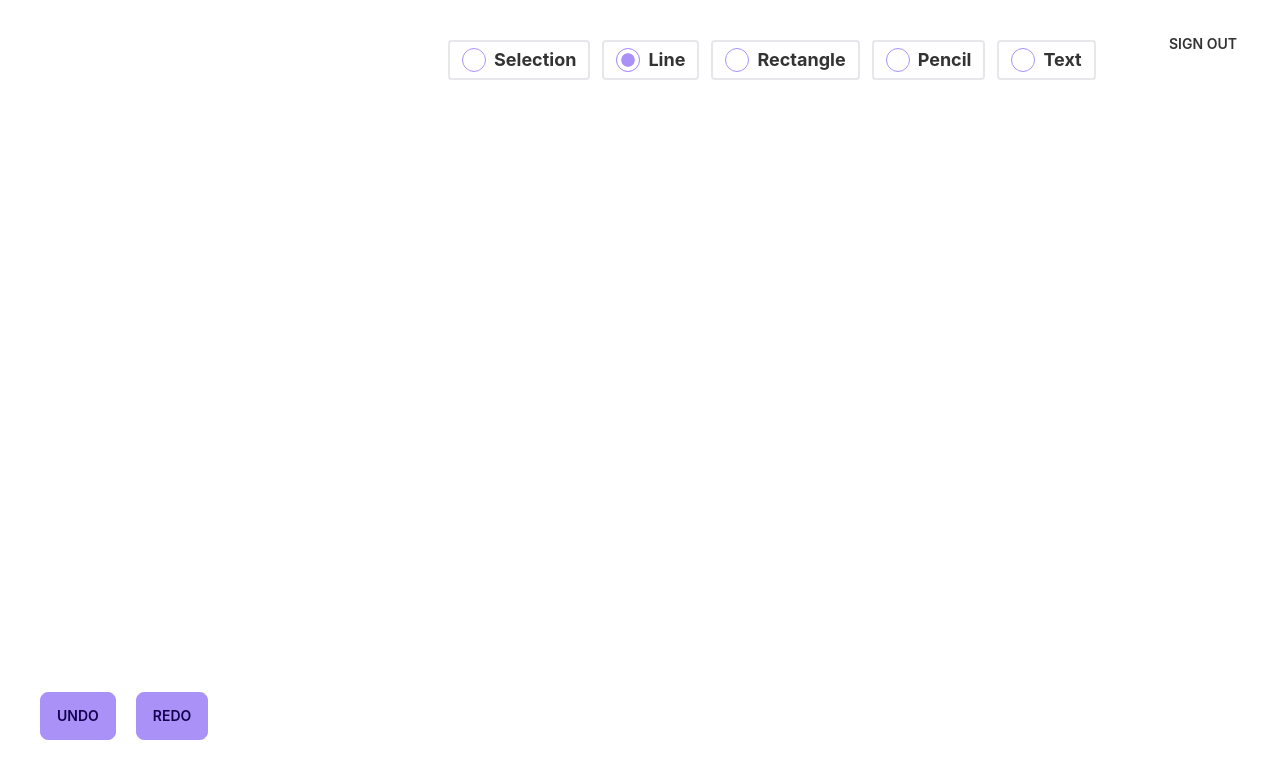
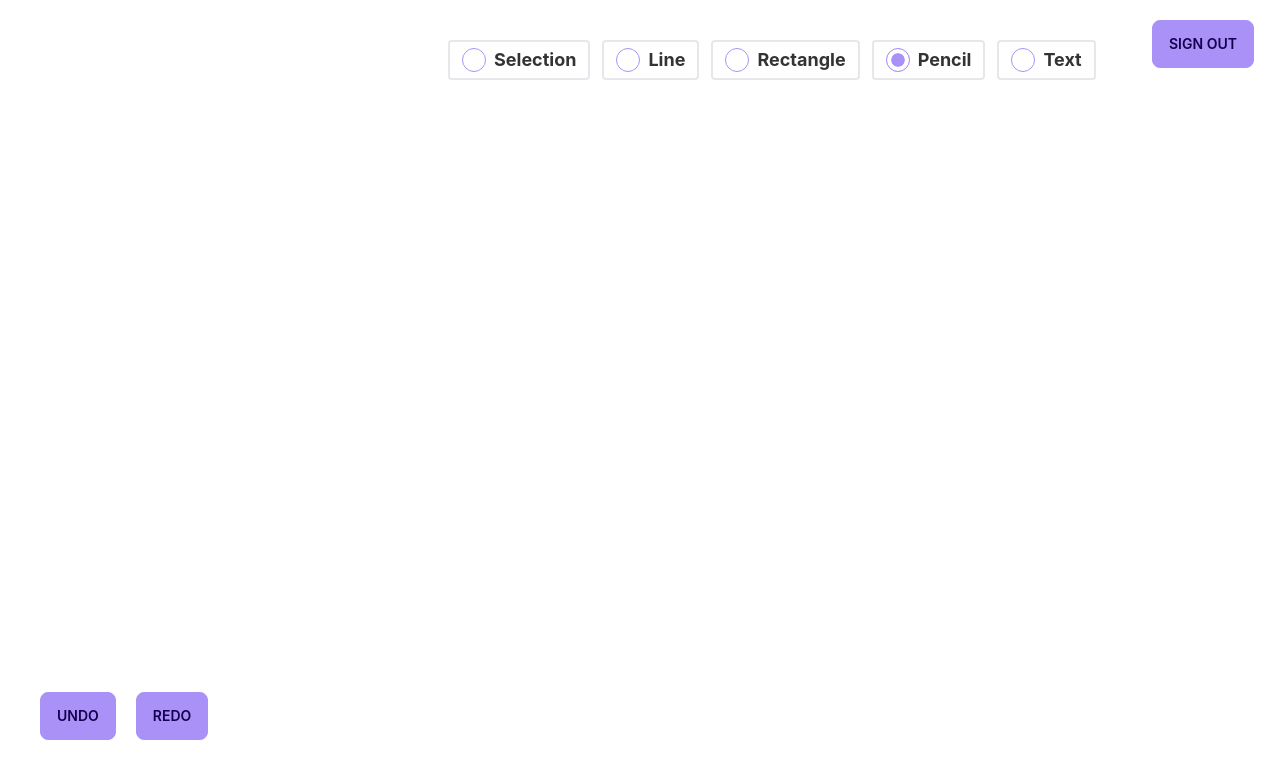
Before and after one commit to rakibul-wdp/artboard-design-application, a React (Create React App) app: page / in a window 1280 px wide. Shown: the top 778 px of the page. Built offline with nearby package versions, Linux system fonts and the light colour scheme; no server answers; sample sign-in values are in the browser's storage.

Commit message:
add readme.md file

```diff
--- a/public/index.html
+++ b/public/index.html
@@ -1,14 +1,12 @@
 <!DOCTYPE html>
 <html lang="en">
+
 <head>
   <meta charset="utf-8" />
   <link rel="icon" href="%PUBLIC_URL%/favicon.ico" />
   <meta name="viewport" content="width=device-width, initial-scale=1" />
   <meta name="theme-color" content="#000000" />
-    <meta
-      name="description"
-      content="Web site created using create-react-app"
-    />
+  <meta name="description" content="Web site created using create-react-app" />
   <link rel="apple-touch-icon" href="%PUBLIC_URL%/logo192.png" />
   <!--
       manifest.json provides metadata used when your web app is installed on a
@@ -24,8 +22,9 @@
       work correctly both with client-side routing and a non-root public URL.
       Learn how to configure a non-root public URL by running `npm run build`.
     -->
-    <title>React App</title>
+  <title>Artboard / Design Application</title>
 </head>
+
 <body>
   <noscript>You need to enable JavaScript to run this app.</noscript>
   <div id="root"></div>
@@ -40,4 +39,5 @@
       To create a production bundle, use `npm run build` or `yarn build`.
     -->
 </body>
+
 </html>
--- a/src/Pages/Drawing/Drawing.js
+++ b/src/Pages/Drawing/Drawing.js
@@ -184,7 +184,7 @@ const adjustmentRequired = (type) => ['line', 'rectangle'].includes(type);
 const Drawing = () => {
   const [elements, setElements, undo, redo] = useHistory([]);
   const [action, setAction] = useState('none');
-  const [tool, setTool] = useState('line');
+  const [tool, setTool] = useState('pencil');
   const [selectedElement, setSelectedElement] = useState(null);
   const textAreaRef = useRef();
 
@@ -439,10 +439,10 @@ const Drawing = () => {
           <textarea
             ref={textAreaRef}
             onBlur={handleBlur}
+            className='fixed'
             style={{
-              position: 'fixed',
-              top: selectedElement.y1 - 2,
-              left: selectedElement.x1,
+              top: selectedElement?.y1 - 2,
+              left: selectedElement?.x1,
               font: '24px sans-serif',
               margin: 0,
               padding: 0,
@@ -455,7 +455,6 @@ const Drawing = () => {
             }}
           />
         ) : null}
-
         <canvas
           id='canvas'
           width={window.innerWidth}
--- a/src/Pages/Shared/SignOut/SignOut.js
+++ b/src/Pages/Shared/SignOut/SignOut.js
@@ -13,7 +13,7 @@ const SignOut = () => {
   return (
     <div>
       {user && (
-        <button className='btn btn-ghost' onClick={logout}>
+        <button className='btn btn-primary' onClick={logout}>
           Sign Out
         </button>
       )}
```
Also changed, not shown: firebase.json (added), 2 other files (tests, documents, lock files or other folders). Lines whose indentation alone changed are shown as unchanged.
